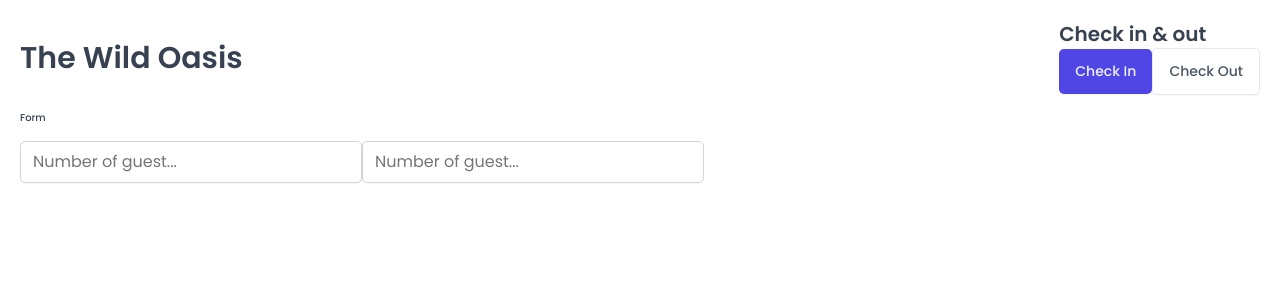
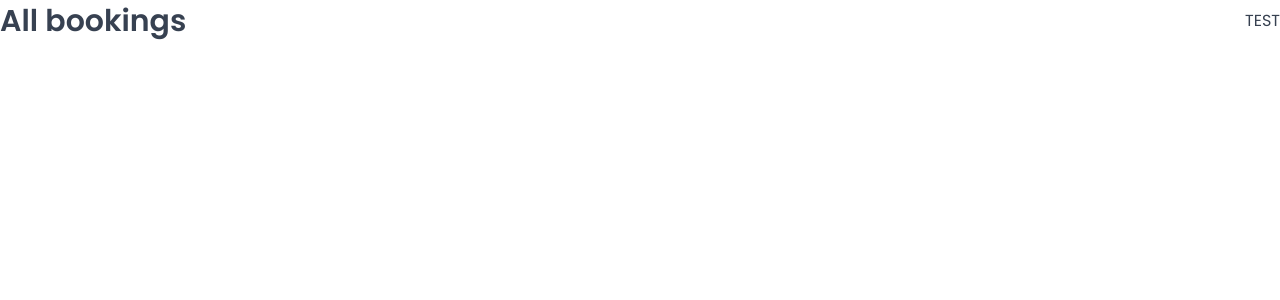
Before and after one commit to kiethohoai/the-wild-oasis-v2, a React (Vite) app: page /booking in a window 1280 px wide. Shown: the top 300 px of the page. Built offline with nearby package versions, Linux system fonts and the light colour scheme; a web font is replaced by a local one.

Commit message:
009 Setting Up Pages and Routes

```diff
--- a/package.json
+++ b/package.json
@@ -12,6 +12,7 @@
   "dependencies": {
     "react": "^18.3.1",
     "react-dom": "^18.3.1",
+    "react-router-dom": "^6.26.0",
     "styled-components": "^6.1.12"
   },
   "devDependencies": {
--- a/src/App.jsx
+++ b/src/App.jsx
@@ -1,44 +1,31 @@
-import styled from 'styled-components';
+import { BrowserRouter, Navigate, Route, Routes } from 'react-router-dom';
+import Dashboard from './pages/Dashboard';
+import Bookings from './pages/Bookings';
+import Cabins from './pages/Cabins';
+import NewUsers from './pages/Users';
+import Settings from './pages/Settings';
+import Account from './pages/Account';
+import Login from './pages/Login';
+import PageNotFound from './pages/PageNotFound';
 import GlobalStyles from './styles/GlobalStyle';
-import Button from './ui/Button';
-import Input from './ui/Input';
-import Heading from './ui/Heading';
-import Row from './ui/Row';
-
-const StyledApp = styled.div`
-  /* background-color: red; */
-  padding: 20px;
-`;
 
 function App() {
   return (
     <>
       <GlobalStyles />
-      <StyledApp>
-        <Row>
-          <Row type="hor">
-            <Heading as="h1">The Wild Oasis</Heading>
-            <div>
-              <Heading as="h2">Check in & out</Heading>
-              <Button onClick={() => alert('Chekc in')}>Check In</Button>
-              <Button
-                variations="secondary"
-                sizes="medium"
-                onClick={() => alert('Check out')}
-              >
-                Check Out
-              </Button>
-            </div>
-          </Row>
-          <Row>
-            <Heading as="h3">Form</Heading>
-            <form>
-              <Input type="number" placeholder="Number of guest..." />
-              <Input type="number" placeholder="Number of guest..." />
-            </form>
-          </Row>
-        </Row>
-      </StyledApp>
+      <BrowserRouter>
+        <Routes>
+          <Route index element={<Navigate replace to="dashboard" />} />
+          <Route path="dashboard" element={<Dashboard />} />
+          <Route path="booking" element={<Bookings />} />
+          <Route path="cabins" element={<Cabins />} />
+          <Route path="users" element={<NewUsers />} />
+          <Route path="settings" element={<Settings />} />
+          <Route path="account" element={<Account />} />
+          <Route path="login" element={<Login />} />
+          <Route path="*" element={<PageNotFound />} />
+        </Routes>
+      </BrowserRouter>
     </>
   );
 }
--- a/src/pages/Bookings.jsx
+++ b/src/pages/Bookings.jsx
@@ -3,7 +3,7 @@
 
 function Bookings() {
   return (
-    <Row type="horizontal">
+    <Row type="hor">
       <Heading as="h1">All bookings</Heading>
       <p>TEST</p>
     </Row>
--- a/src/pages/Dashboard.jsx
+++ b/src/pages/Dashboard.jsx
@@ -1,5 +1,5 @@
-import Heading from "../ui/Heading";
-import Row from "../ui/Row";
+import Heading from '../ui/Heading';
+import Row from '../ui/Row';
 
 function Dashboard() {
   return (
```
Also changed, not shown: 2 other files (tests, documents, lock files or other folders).
